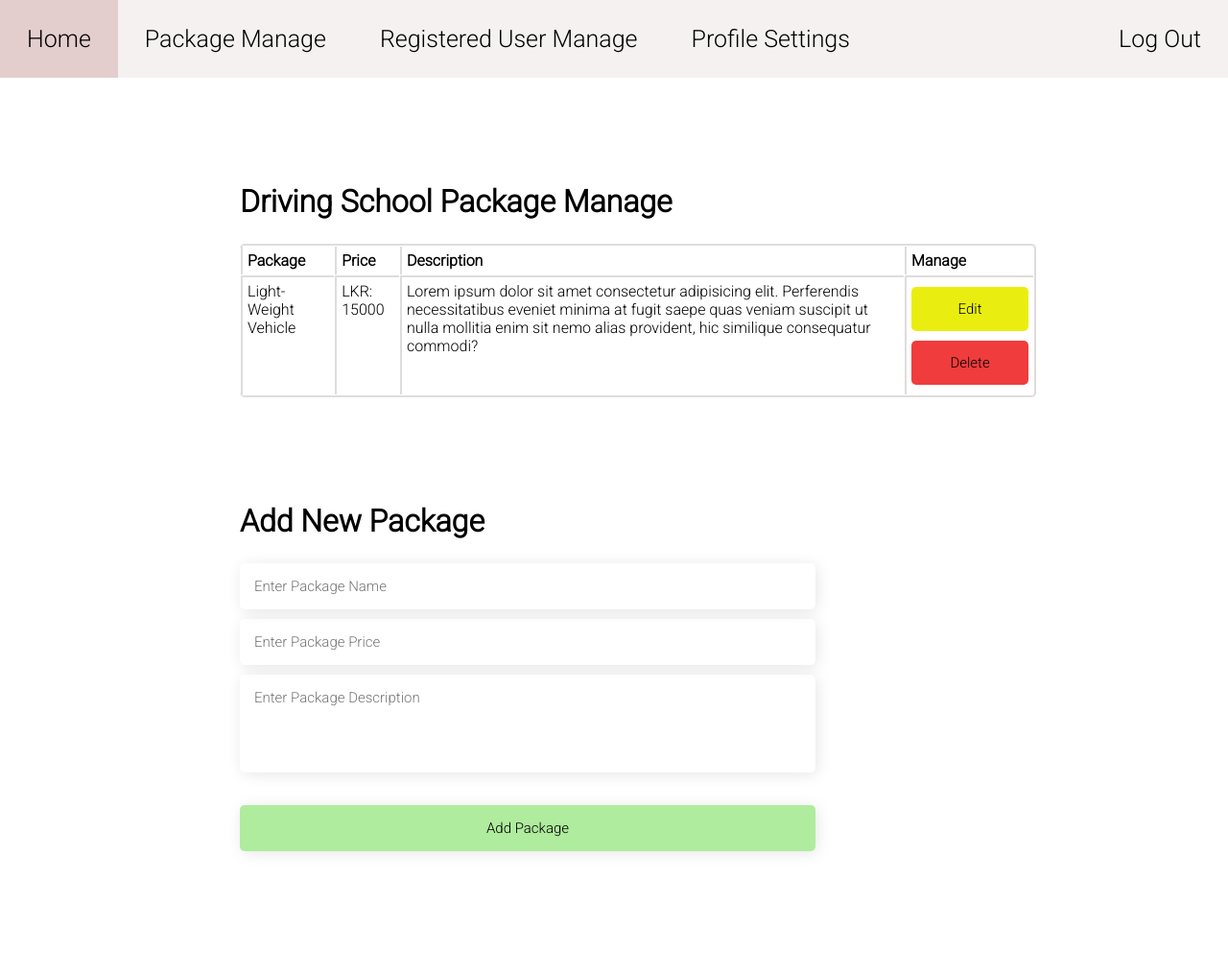
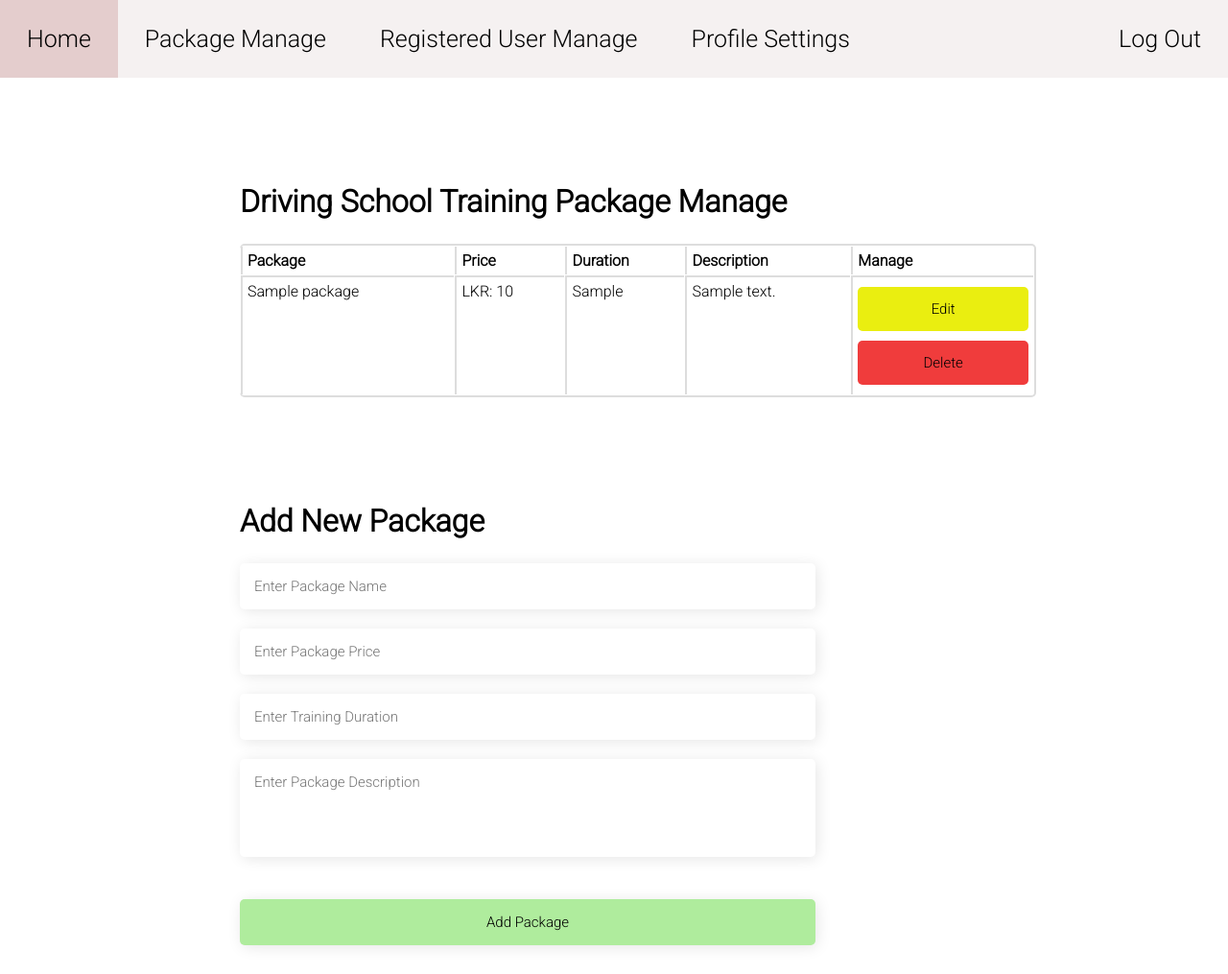
Before and after one commit to saputhebeast/identity-issuing-service, a PHP site: page /php/driving-school-package-manage.php in a window 1280 px wide. Shown: the whole page at 96% size. Before the commit the page ends 889 px from the top, so only its background shows below. Run offline with PHP 8.4, Linux system fonts and the light colour scheme; the visitor is signed in with stand-in values (Sample User, id 1); tables that the repository leaves empty or names only in its code hold one stand-in row (values such as "Sample post"); some libraries are stand-ins or nearby versions.

Commit message:
package manage page completed #5

```diff
--- /dev/null
+++ b/js/driving-school-package-manage.js
@@ -0,0 +1,86 @@
+// https://stackoverflow.com/questions/175739/how-can-i-check-if-a-string-is-a-valid-number
+function isNumeric(n) {
+    return !isNaN(parseFloat(n)) && isFinite(n);
+}
+
+function validateForm(){
+    let package_name = document.forms["package-add-form"]["package_name"].value;
+	let package_price = document.forms["package-add-form"]["package_price"].value;
+    let package_duration = document.forms["package-add-form"]["package_duration"].value;
+	let package_description = document.forms["package-add-form"]["package_description"].value;
+
+    let messageName = document.getElementById("error-name");
+	let messagePrice = document.getElementById("error-price");
+    let messageDuration = document.getElementById("error-duration");
+    let messageDescription = document.getElementById("error-description");
+
+    let addName = document.getElementById("package_name");
+    let addPrice = document.getElementById("package_price");
+    let addDuration = document.getElementById("package_duration");
+    let addDescription = document.getElementById("package_description");
+
+    let error = false;
+
+    // console.log(package_name);
+    // console.log(package_price);
+    // console.log(package_duration);
+    // console.log(package_description);
+
+    // validation of name
+	if(package_name.length == 0){
+		messageName.innerHTML = "Enter Package Name!";
+		addName.style.border = "1px solid red";
+		messageName.style.color = "red";
+		error = true;
+	}else{
+		messageName.innerHTML = "";
+		addName.style.border = "1px solid green";
+		messageName.style.color = "";
+	}
+
+    // validation of price
+	if(package_price.length == 0){
+		messagePrice.innerHTML = "Enter Package Price!";
+		addPrice.style.border = "1px solid red";
+		messagePrice.style.color = "red";
+		error = true;
+	}else if(!isNumeric(package_price)){
+        messagePrice.innerHTML = "Enter Valid Package Price!";
+		addPrice.style.border = "1px solid red";
+		messagePrice.style.color = "red";
+		error = true;
+    }else{
+		messagePrice.innerHTML = "";
+		addPrice.style.border = "1px solid green";
+		messagePrice.style.color = "";
+	}
+
+    // validation of duration
+	if(package_duration.length == 0){
+		messageDuration.innerHTML = "Enter Package Duration!";
+		addDuration.style.border = "1px solid red";
+		messageDuration.style.color = "red";
+		error = true;
+	}else{
+		messageDuration.innerHTML = "";
+		addDuration.style.border = "1px solid green";
+		messageDuration.style.color = "";
+	}
+
+    // validation of description
+	if(package_description.length == 0){
+		messageDescription.innerHTML = "Enter Package Name!";
+		addDescription.style.border = "1px solid red";
+		messageDescription.style.color = "red";
+		error = true;
+	}else{
+		messageDescription.innerHTML = "";
+		addDescription.style.border = "1px solid green";
+		messageDescription.style.color = "";
+	}
+
+
+    if(error){
+        return false;
+    }
+}
--- a/js/driving-school-page-manage.js
+++ /dev/null
@@ -1,6 +0,0 @@
-function openForm() {
-    document.getElementById("myForm").style.display = "block";
-}
-function closeForm() {
-    document.getElementById("myForm").style.display = "none";
-}
--- a/php/driving-school-package-manage.php
+++ b/php/driving-school-package-manage.php
@@ -1,5 +1,9 @@
 <?php
+
+use LDAP\Result;
+
     session_start();
+    require "../includes/config.php";
     if(isset($_SESSION['username'])){
 ?>
 <!DOCTYPE HTML>
@@ -15,62 +19,73 @@
 <body>
     <?php include '../includes/navigation.php'?>
     <div class="container">
-        <h1 class="dashboard-table-heading">Driving School Package Manage</h1>
+        <h1 class="dashboard-table-heading">Driving School Training Package Manage</h1>
         <div class="table-container">
+            <?php
+                $id = $_SESSION['school_id'];
+                $sql = "SELECT * FROM Package WHERE school_id = '$id'";
+                $result = $conn->query($sql);
+                if((!empty($result)) && ($result->num_rows > 0)){
+            ?>
             <table>
                 <thead>
                     <tr>
                         <th>Package</th>
                         <th>Price</th>
+                        <th>Duration</th>
                         <th>Description</th>
                         <th>Manage</th>
                     </tr>
                 </thead>
                 <tbody>
+                    <?php
+                        while($row = $result->fetch_assoc()){
+                    ?>
                     <tr>
-                        <td>Light- Weight Vehicle</td>
-                        <td>LKR: 15000</td>
-                        <td>Lorem ipsum dolor sit amet consectetur adipisicing elit. Perferendis necessitatibus eveniet minima at fugit saepe quas veniam suscipit ut nulla mollitia enim sit nemo alias provident, hic similique consequatur commodi?</td>
+                        <td><?php echo $row['package_name'] ?></td>
+                        <td>LKR: <?php echo $row['package_price'] ?></td>
+                        <td><?php echo $row['duration'] ?></td>
+                        <td><?php echo $row['description'] ?></td>
                         <td>
-                            <!-- https://www.w3schools.com/howto/howto_js_popup_form.asp -->
-                            <button class="a-btn btn-warning" onclick="openForm()">Edit</button>
-                            <div class="form-popup update-package-container" id="myForm">
-                                <form action="" method = "POST" class="form-container">
-                                    <div class="first-row">
-                                        <input class = "inputField" type="text" placeholder="Enter Package Name"/><br>
-                                        <input class = "inputField" type="text" placeholder="Enter Package Price"/><br>
-                                        <textarea class = "inputField" rows="4" cols="50" placeholder="Enter Package Description"></textarea><br>
-                                    </div>
-                                    <div class="second-row">
-                                        <button type="submit" class="a-btn btn-warning">Update</button>
-                                        <button type="button" class="a-btn btn-danger" onclick="closeForm()">Close</button>
-                                    </div>
-                                </form>
-                            </div>
-                            <!-- <a class = "a-btn btn-warning" href="">Edit</a> -->
-                            <a class = "a-btn btn-danger" href="">Delete</a>
+                            <form action="./driving-school-package-manage-edit.php?package_id=<?php echo $row['package_id'] ?>" method="POST">
+                                <input class="a-btn btn-warning" type="submit" value="Edit" name = "btnEdit">
+                            </form>
+                            <form action="./driving-school-package-manage-delete.php?package_id=<?php echo $row['package_id'] ?>" method="POST">
+                                <input class="a-btn btn-danger" type="submit" value="Delete" name = "btnDelete">
+                            </form>
                         </td>
                     </tr>
+                    <?php }?>
                 </tbody>
             </table>
+            <?php
+                }else{
+                    echo "<h3 class = 'alert alert-danger'>No packages to show!</h3>";
+                }
+            ?>
         </div>
     </div>
     <div id = "heading2" class="container">
         <h1 class="dashboard-table-heading">Add New Package</h1>
         <div class="add-package-container">
-            <form action="#">
+            <form name = "package-add-form" action = "../php/driving-school-package-manage-add.php" onsubmit = "return validateForm();" method = "POST">
                 <div class="first-row">
-                    <input class = "inputField" type="text" placeholder="Enter Package Name"/><br>
-                    <input class = "inputField" type="text" placeholder="Enter Package Price"/><br>
-                    <textarea class = "inputField" rows="4" cols="50" placeholder="Enter Package Description"></textarea><br>
+                    <input class = "inputField" id = "package_name" type="text" placeholder="Enter Package Name" name = "package_name"/><br>
+                    <p class = "error-message" id = "error-name"></p>
+                    <input class = "inputField" id = "package_price" type="text" placeholder="Enter Package Price" name = "package_price"/><br>
+                    <p class = "error-message" id = "error-price"></p>
+                    <input class = "inputField" id = "package_duration" type = "text" placeholder="Enter Training Duration" name = "package_duration"/><br>
+                    <p class = "error-message" id = "error-duration"></p>
+                    <textarea class = "inputField" id = "package_description" rows="4" cols="50" placeholder="Enter Package Description" name = "package_description"></textarea><br>
+                    <p class = "error-message" id = "error-description"></p>
                 </div>
                 <div class="second-row">
-                    <input class="inputField btn" type="submit" value="Add Package">
+                    <input class="inputField btn" type="submit" value="Add Package" name = "btnAddPkg">
                 </div>
             </form>
         </div>
     </div>
-    <script src = "../js/driving-school-page-manage.js"></script>
+    <script src = "../js/driving-school-package-manage.js"></script>
 </body>
 </html>
 <?php
```
Also changed, not shown: php/driving-school-package-manage-add.php (added, +25 -0 lines), php/driving-school-package-manage-delete.php (added, +21 -0 lines), php/driving-school-package-manage-edit-check.php (added, +26 -0 lines), php/driving-school-package-manage-edit.php (added, +59 -0 lines).
